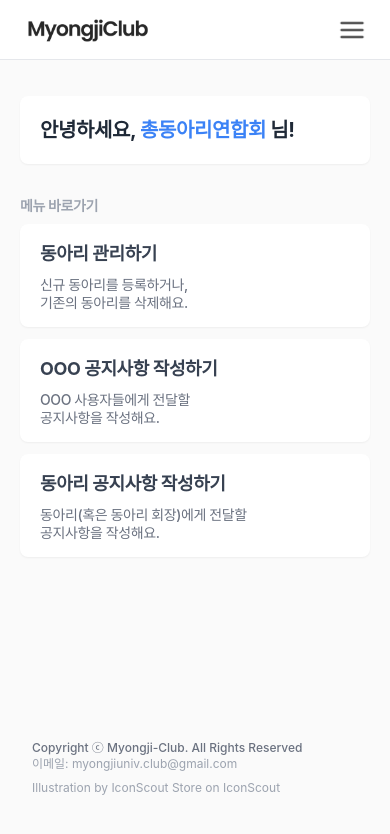
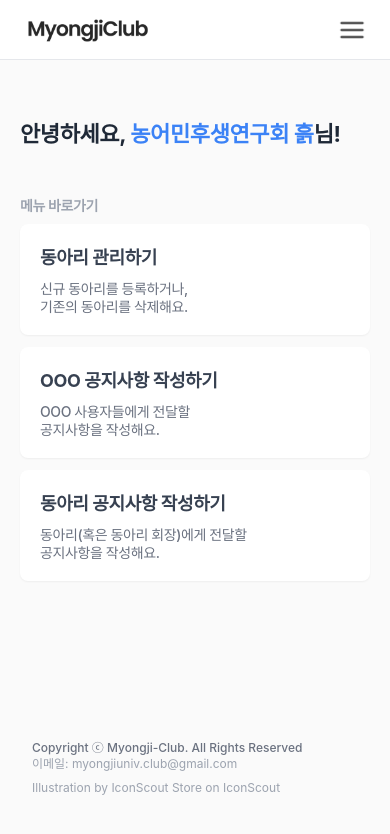
Before and after one commit to k-kbk/Myongji-Club-FE, a Next.js app: page /admin in a window 390 px wide. Shown: the top 834 px of the page. Built offline with nearby package versions, Linux system fonts and the light colour scheme; a web font is replaced by a local one.

Commit message:
design: 기타 디자인 수정

```diff
--- a/src/pages/admin/index.tsx
+++ b/src/pages/admin/index.tsx
@@ -3,18 +3,19 @@ import Link from 'next/link';
 export default function Index() {
   return (
     <>
-      <div className="mt-24 rounded-lg bg-white py-5 px-5 shadow-sm sm:mt-28 sm:py-10 sm:px-8">
-        <h1 className="text-xl font-bold sm:text-2xl">
-          안녕하세요, <span className="text-blue-500">총동아리연합회</span> 님!
+      <div className="mt-30 sm:mt-44 sm:py-10 sm:px-8">
+        <h1 className="text-1.5xl font-bold sm:text-2xl">
+          안녕하세요, <span className="text-blue-500">농어민후생연구회 흙</span>
+          님!
         </h1>
       </div>
-      <div className="mb-2 mt-8 text-sm font-semibold text-gray-400 sm:mt-16 md:text-base">
+      <div className="mb-2 mt-12 text-sm font-semibold text-gray-400 sm:mt-16 md:text-base">
         메뉴 바로가기
       </div>
       <div className="mb-8 flex flex-col justify-between text-lg font-bold text-gray-700 sm:flex-row sm:text-2xl">
         <Link
           href="/admin/club"
-          className="mb-3 w-full rounded-lg bg-white py-4 px-5 shadow-sm transition-opacity hover:opacity-50 sm:mb-0 sm:w-[32%] sm:px-8 sm:py-8"
+          className="mb-3 w-full rounded-lg bg-white py-5 px-5 shadow-sm transition-opacity hover:opacity-50 sm:mb-0 sm:w-[32%] sm:px-8 sm:py-8"
         >
           동아리 관리하기
           <p className="mt-2 text-sm font-medium leading-tight text-gray-500 sm:mt-4 sm:text-base sm:leading-snug">
@@ -26,7 +27,7 @@ export default function Index() {
         </Link>
         <Link
           href="/admin/notice"
-          className="mb-3 w-full rounded-lg bg-white py-4 px-5 shadow-sm transition-opacity hover:opacity-50 sm:mb-0 sm:w-[32%] sm:px-8 sm:py-8"
+          className="mb-3 w-full rounded-lg bg-white py-5 px-5 shadow-sm transition-opacity hover:opacity-50 sm:mb-0 sm:w-[32%] sm:px-8 sm:py-8"
         >
           OOO 공지사항 작성하기
           <p className="mt-2 text-sm font-medium leading-tight text-gray-500 sm:mt-4 sm:text-base sm:leading-snug">
@@ -38,7 +39,7 @@ export default function Index() {
         </Link>
         <Link
           href="/admin/notice"
-          className="mb-3 w-full rounded-lg bg-white py-4 px-5 shadow-sm transition-opacity hover:opacity-50 sm:mb-0 sm:w-[32%] sm:px-8 sm:py-8"
+          className="mb-3 w-full rounded-lg bg-white py-5 px-5 shadow-sm transition-opacity hover:opacity-50 sm:mb-0 sm:w-[32%] sm:px-8 sm:py-8"
         >
           동아리 공지사항 작성하기
           <p className="mt-2 text-sm font-medium leading-tight text-gray-500 sm:mt-4 sm:text-base sm:leading-snug">
```
